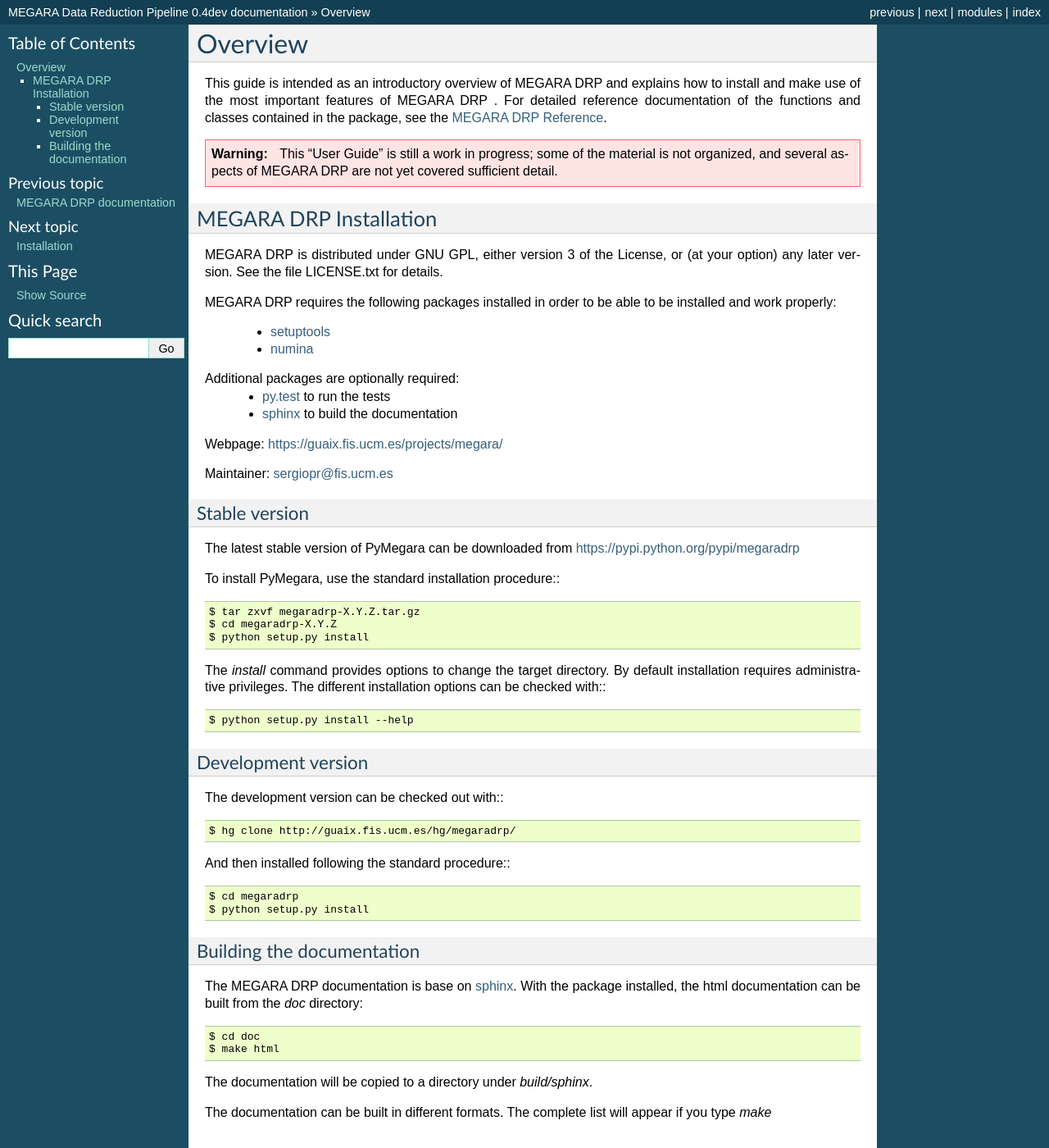
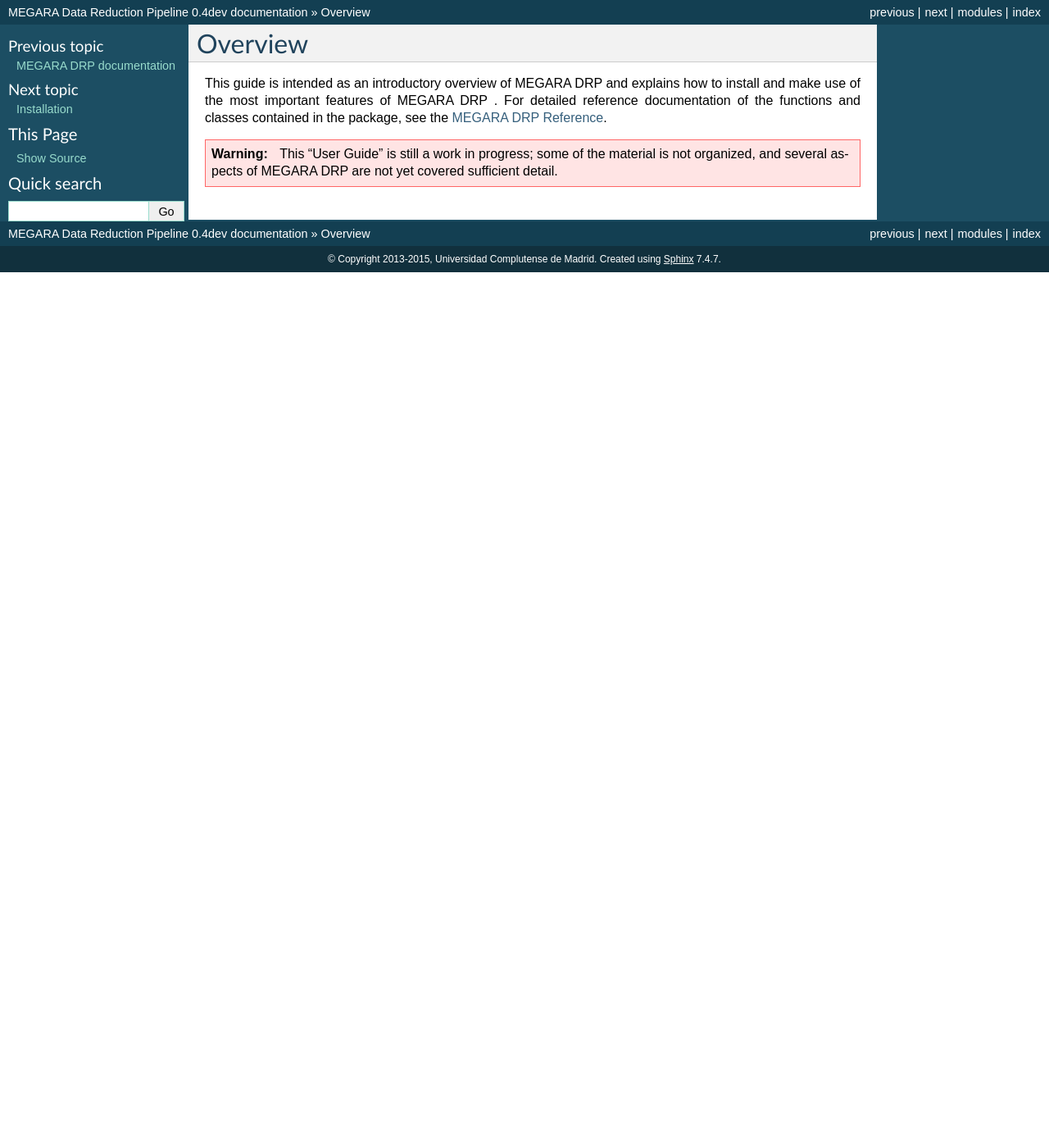
Before and after one commit to guaix-ucm/megaradrp, a Sphinx documentation site: the page built from doc/intro.rst, in a window 1280 px wide and 1400 px high. Shown: the whole window at 82% size. Built offline with Sphinx 7.4.7, drawn with Linux system fonts in a browser that asks for light colours.

Commit message:
Remove duplicated install documentation

```diff
--- a/doc/intro.rst
+++ b/doc/intro.rst
@@ -12,71 +12,3 @@
    This "User Guide" is still a work in progress; some of the material
    is not organized, and several aspects of MEGARA DRP are not yet covered
    sufficient detail.
-
-***********************
-MEGARA DRP Installation
-***********************
-
-MEGARA DRP is distributed under GNU GPL, either version 3 of the License,
-or (at your option) any later version. See the file LICENSE.txt for details.
-
-MEGARA DRP requires the following packages installed in order to
-be able to be installed and work properly:
-
-
- - `setuptools <http://peak.telecommunity.com/DevCenter/setuptools>`_
- - `numina <http://guaix.fis.ucm.es/hg/numina/>`_
-
-Additional packages are optionally required:
- - `py.test <http://pytest.org>`_ to run the tests
- - `sphinx`_ to build the documentation
-
-Webpage: https://guaix.fis.ucm.es/projects/megara/
-
-Maintainer: sergiopr@fis.ucm.es
-
-Stable version
---------------
-
-The latest stable version of PyMegara can be downloaded from
-https://pypi.python.org/pypi/megaradrp
-
-To install PyMegara, use the standard installation procedure:::
-
-    $ tar zxvf megaradrp-X.Y.Z.tar.gz
-    $ cd megaradrp-X.Y.Z
-    $ python setup.py install
-
-The `install` command provides options to change the target directory. By
-default installation requires administrative privileges. The different
-installation options can be checked with:::
-
-   $ python setup.py install --help
-
-Development version
--------------------
-
-The development version can be checked out with:::
-
-    $ hg clone http://guaix.fis.ucm.es/hg/megaradrp/
-
-And then installed following the standard procedure:::
-
-    $ cd megaradrp
-    $ python setup.py install
-
-Building the documentation
----------------------------
-The MEGARA DRP documentation is base on `sphinx`_. With the package
-installed, the html documentation can be built from the `doc` directory::
-
-  $ cd doc
-  $ make html
-
-The documentation will be copied to a directory under `build/sphinx`.
-
-The documentation can be built in different formats. The complete list will appear
-if you type `make`
-
-.. _virtualenv: http://pypi.python.org/pypi/virtualenv
-.. _sphinx: http://sphinx.pocoo.org
```
